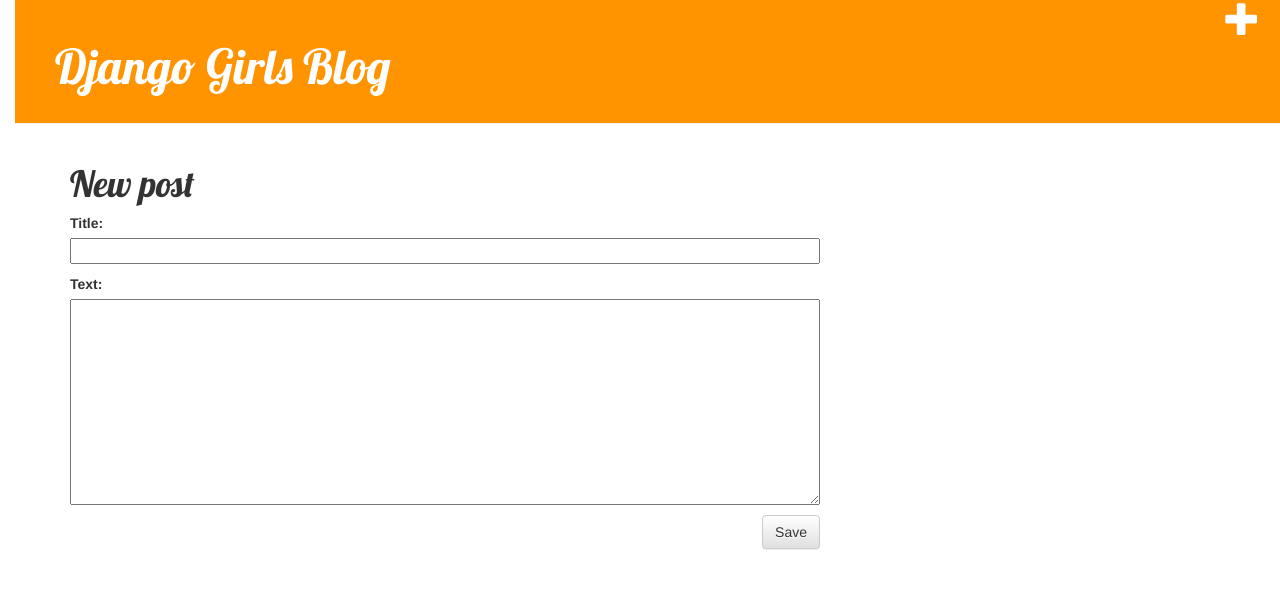
After one commit to Jamills/my-first-blog, a Django app: page /post/new/ in a window 1280 px wide. The commit adds this page. Shown: the top 589 px of the page. Run offline with Django 3.2, Linux system fonts and the light colour scheme; some libraries are stand-ins or nearby versions.

Commit message:
Add views to create/edit blog post inside the site.

```diff
--- /dev/null
+++ b/blog/forms.py
@@ -0,0 +1,9 @@
+from django import forms
+
+from .models import Post
+
+class PostForm(forms.ModelForm):
+
+    class Meta:
+        model = Post
+        fields = ('title', 'text',)
--- a/blog/templates/blog/base.html
+++ b/blog/templates/blog/base.html
@@ -7,10 +7,16 @@
     <link rel="stylesheet" href="//maxcdn.bootstrapcdn.com/bootstrap/3.2.0/css/bootstrap-theme.min.css">
     <link href='//fonts.googleapis.com/css?family=Lobster&subset=latin,latin-ext' rel='stylesheet' type='text/css'>
     <link rel="stylesheet" href="{% static 'css/blog.css' %}">
+    <a href="{% url 'post_new' %}" class="top-menu"><span class="glyphicon glyphicon-plus"></span></a>
 </head>
 
 <body>
     <div class="page-header">
+         {% if user.is_authenticated %}
+        <a href="{% url 'post_new' %}" class="top-menu">
+            <span class="glyphicon glyphicon-plus"></span>
+        </a>
+        {% endif %}
         <h1>
             <a href="/">Django Girls Blog</a>
         </h1>
--- a/blog/templates/blog/post_detail.html
+++ b/blog/templates/blog/post_detail.html
@@ -7,6 +7,11 @@
                 {{ post.published_date }}
             </div>
         {% endif %}
+         {% if user.is_authenticated %}
+        <a class="btn btn-default" href="{% url 'post_edit' pk=post.pk %}">
+            <span class="glyphicon glyphicon-pencil"></span>
+        </a>
+        {% endif %}
         <h1>{{ post.title }}</h1>
         <p>{{ post.text|linebreaksbr }}</p>
     </div>
--- /dev/null
+++ b/blog/templates/blog/post_edit.html
@@ -0,0 +1,7 @@
+{% extends 'blog/base.html' %}
+{% block content %}
+<h1>New post</h1>
+<form method="POST" class="post-form">{% csrf_token %} {{ form.as_p }}
+    <button type="submit" class="save btn btn-default">Save</button>
+</form>
+{% endblock %}
--- a/blog/urls.py
+++ b/blog/urls.py
@@ -6,4 +6,6 @@ from . import views
 urlpatterns = [
     url(r'^$', views.post_list, name='post_list'),
     url(r'^post/(?P<pk>\d+)/$', views.post_detail, name='post_detail'),
+    url(r'^post/new/$', views.post_new, name='post_new'),
+    url(r'^post/(?P<pk>\d+)/edit/$', views.post_edit, name='post_edit'),
 ]
--- a/blog/views.py
+++ b/blog/views.py
@@ -4,6 +4,9 @@ from django.shortcuts import render
 from django.utils import timezone
 from .models import Post
 from django.shortcuts import render, get_object_or_404
+from .forms import PostForm
+from django.shortcuts import redirect
+
 
 
 def post_list(request):
@@ -11,6 +14,36 @@ def post_list(request):
         published_date__lte=timezone.now()).order_by('published_date')
     return render(request, 'blog/post_list.html', {'posts': posts})
 
+
 def post_detail(request, pk):
     post = get_object_or_404(Post, pk=pk)
     return render(request, 'blog/post_detail.html', {'post': post})
+
+
+def post_new(request):
+    if request.method == "POST":
+        form = PostForm(request.POST)
+        if form.is_valid():
+            post = form.save(commit=False)
+            post.author = request.user
+            post.published_date = timezone.now()
+            post.save()
+            return redirect('post_detail', pk=post.pk)
+    else:
+        form = PostForm()
+    return render(request, 'blog/post_edit.html', {'form': form})
+
+
+def post_edit(request, pk):
+    post = get_object_or_404(Post, pk=pk)
+    if request.method == "POST":
+        form = PostForm(request.POST, instance=post)
+        if form.is_valid():
+            post = form.save(commit=False)
+            post.author = request.user
+            post.published_date = timezone.now()
+            post.save()
+            return redirect('post_detail', pk=post.pk)
+    else:
+        form = PostForm(instance=post)
+    return render(request, 'blog/post_edit.html', {'form': form})
```
